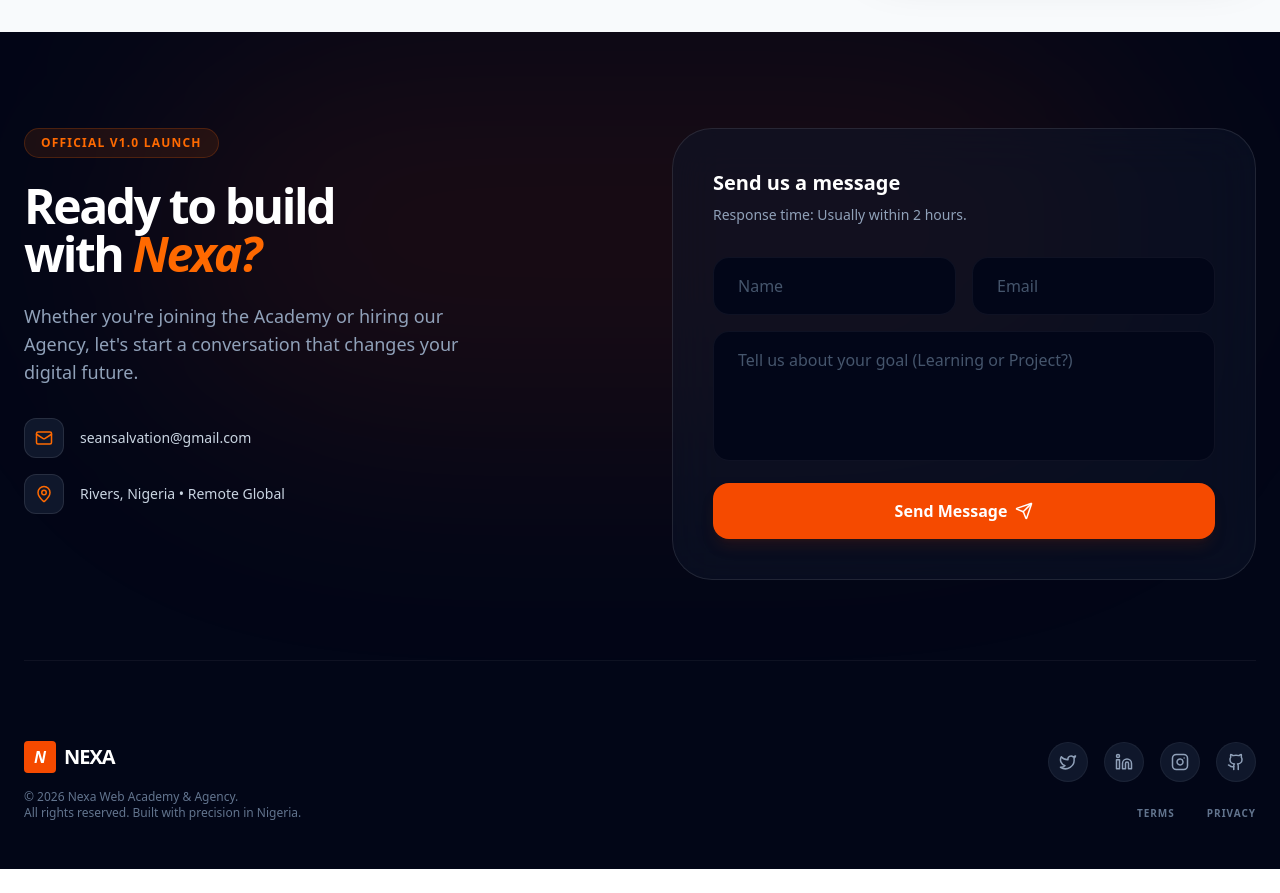
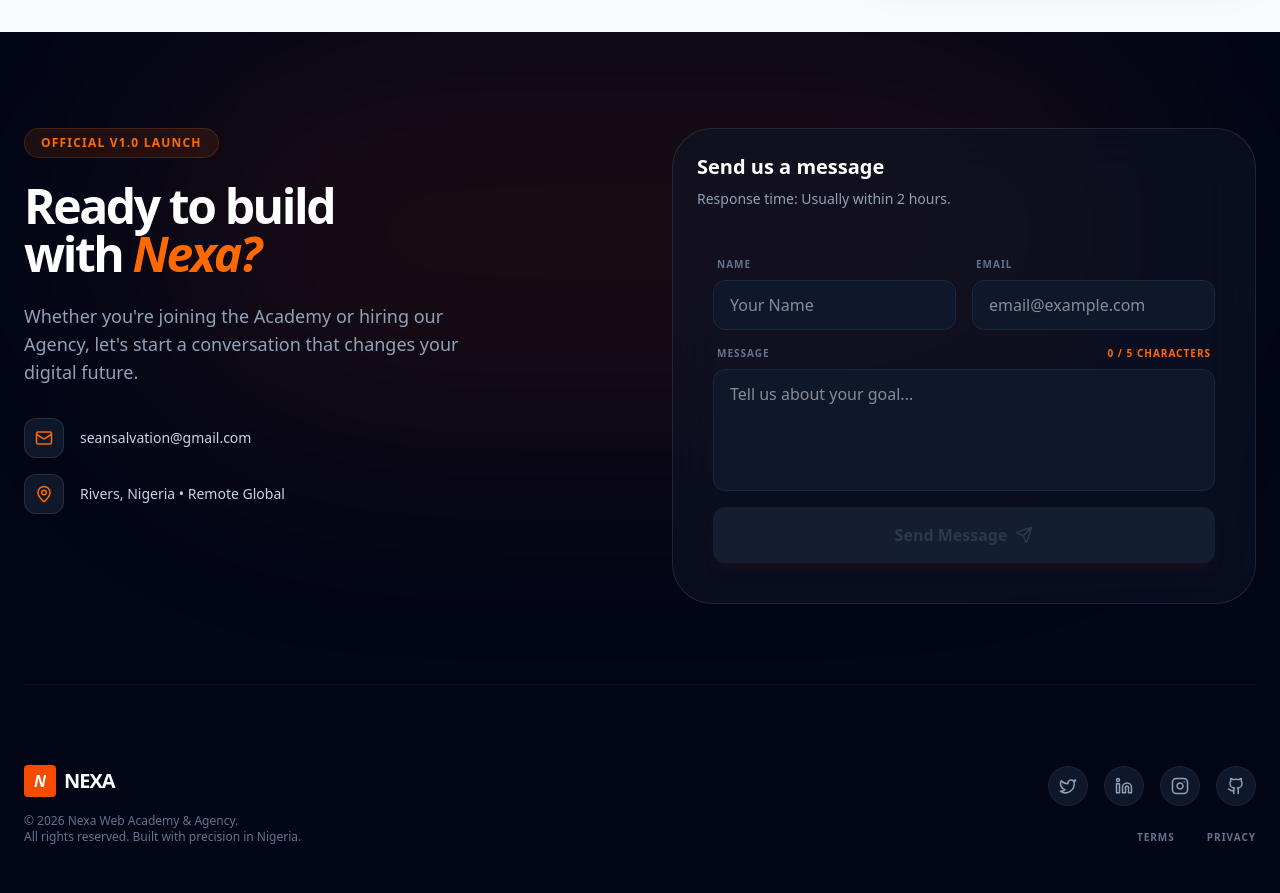
Before and after one commit to Nexeahub/nexea, a Next.js app: page / in a window 1280 px wide. Shown: the part 8020-8913 px from the top of the page. Before the commit the page ends 8889 px from the top, so only its background shows below. Built offline with nearby package versions, Linux system fonts and the light colour scheme.

Commit message:
feat: implement footer contact form with email sending functionality

```diff
--- /dev/null
+++ b/app/components/FooterForm.jsx
@@ -0,0 +1,184 @@
+"use client";
+
+import { useRef, useState } from "react";
+import emailjs from "@emailjs/browser";
+import {
+  Send,
+  Loader2,
+  CheckCircle2,
+  AlertCircle,
+  RefreshCcw,
+} from "lucide-react";
+import { motion, AnimatePresence } from "framer-motion";
+
+export default function FooterForm() {
+  const form = useRef();
+  const [loading, setLoading] = useState(false);
+  const [success, setSuccess] = useState(false);
+  const [error, setError] = useState("");
+  const [values, setValues] = useState({ name: "", email: "", message: "" });
+
+  const emailRegex = /^\S+@\S+\.\S+$/;
+  const isNameValid = values.name.trim().length > 0;
+  const isEmailValid = emailRegex.test(values.email);
+  const isMessageValid = values.message.trim().length >= 5;
+  const canSubmit = isNameValid && isEmailValid && isMessageValid;
+
+  const handleChange = (e) => {
+    if (error) setError("");
+    setValues({ ...values, [e.target.name]: e.target.value });
+  };
+
+  const sendEmail = async (e) => {
+    e.preventDefault();
+    setLoading(true);
+    setError("");
+
+    try {
+      await emailjs.sendForm(
+        process.env.NEXT_PUBLIC_EMAIL_JS_SERVICE_ID,
+        process.env.NEXT_PUBLIC_EMAIL_JS_TEMPLATE_ID,
+        form.current,
+        process.env.NEXT_PUBLIC_EMAIL_JS_PUBLIC_KEY,
+      );
+      setSuccess(true);
+      setValues({ name: "", email: "", message: "" });
+    } catch (err) {
+      setError(
+        `Failed to send message: ${err.text || "Please try again later."}`,
+      );
+    } finally {
+      setLoading(false);
+    }
+  };
+
+  return (
+    <div className="w-full max-w-2xl mx-auto p-4 min-h-[300px] flex flex-col justify-center">
+      <AnimatePresence mode="wait">
+        {!success ? (
+          <motion.form
+            key="contact-form"
+            initial={{ opacity: 0, y: 10 }}
+            animate={{ opacity: 1, y: 0 }}
+            exit={{ opacity: 0, scale: 0.95 }}
+            ref={form}
+            className="space-y-4"
+            onSubmit={sendEmail}
+          >
+            <div className="grid md:grid-cols-2 gap-4">
+              <div className="flex flex-col gap-2">
+                <div className="flex justify-between text-[10px] uppercase font-bold tracking-widest text-slate-500 px-1">
+                  <span>Name</span>
+                  {!isNameValid && values.name && (
+                    <span className="text-orange-500">Required</span>
+                  )}
+                </div>
+                <input
+                  name="name"
+                  value={values.name}
+                  onChange={handleChange}
+                  placeholder="Your Name"
+                  className="w-full capitalize bg-slate-900 border border-slate-800 rounded-xl px-4 py-3 text-white outline-none focus:border-orange-500 transition-all"
+                />
+              </div>
+
+              <div className="flex flex-col gap-2">
+                <div className="flex justify-between text-[10px] uppercase font-bold tracking-widest text-slate-500 px-1">
+                  <span>Email</span>
+                  {!isEmailValid && values.email && (
+                    <span className="text-orange-500">Invalid</span>
+                  )}
+                </div>
+                <input
+                  name="email"
+                  type="email"
+                  value={values.email}
+                  onChange={handleChange}
+                  placeholder="email@example.com"
+                  className="w-full bg-slate-900 border border-slate-800 rounded-xl px-4 py-3 text-white outline-none focus:border-orange-500 transition-all"
+                />
+              </div>
+            </div>
+
+            <div className="flex flex-col gap-2">
+              <div className="flex justify-between text-[10px] uppercase font-bold tracking-widest text-slate-500 px-1">
+                <span>Message</span>
+                <span
+                  className={
+                    isMessageValid ? "text-emerald-500" : "text-orange-500"
+                  }
+                >
+                  {values.message.length} / 5 characters
+                </span>
+              </div>
+              <textarea
+                name="message"
+                value={values.message}
+                onChange={handleChange}
+                rows={4}
+                placeholder="Tell us about your goal..."
+                className="w-full bg-slate-900 border border-slate-800 rounded-xl px-4 py-3 text-white outline-none focus:border-orange-500 transition-all resize-none"
+              />
+            </div>
+
+            <div className="space-y-4">
+              <AnimatePresence>
+                {error && (
+                  <motion.div
+                    initial={{ opacity: 0, height: 0 }}
+                    animate={{ opacity: 1, height: "auto" }}
+                    exit={{ opacity: 0, height: 0 }}
+                    className="flex items-center gap-2 text-sm font-medium text-orange-500 bg-orange-500/10 p-3 rounded-lg border border-orange-500/20"
+                  >
+                    <AlertCircle size={16} /> {error}
+                  </motion.div>
+                )}
+              </AnimatePresence>
+
+              <button
+                type="submit"
+                disabled={!canSubmit || loading}
+                className="w-full cursor-pointer disabled:cursor-not-allowed py-4 font-bold rounded-xl flex items-center justify-center gap-2 transition-all bg-orange-600 hover:bg-orange-500 text-white shadow-lg shadow-orange-900/20 active:scale-[0.98] disabled:bg-slate-800 disabled:text-slate-600 disabled:opacity-60"
+              >
+                {loading ? (
+                  <Loader2 className="animate-spin" size={20} />
+                ) : (
+                  <>
+                    Send Message <Send size={18} />
+                  </>
+                )}
+              </button>
+            </div>
+          </motion.form>
+        ) : (
+          <motion.div
+            key="success-message"
+            initial={{ opacity: 0, scale: 0.9 }}
+            animate={{ opacity: 1, scale: 1 }}
+            className="text-center space-y-6 py-10 bg-slate-900/50 border border-slate-800 rounded-3xl p-6"
+          >
+            <div className="flex justify-center">
+              <div className="h-20 w-20 bg-emerald-500/10 rounded-full flex items-center justify-center text-emerald-500 border border-emerald-500/20">
+                <CheckCircle2 size={40} />
+              </div>
+            </div>
+            <div className="space-y-2">
+              <h3 className="text-2xl font-bold text-white">
+                Message Received!
+              </h3>
+              <p className="text-slate-400">
+                Thanks for reaching out. Our team will get back to you shortly.
+              </p>
+            </div>
+            <button
+              onClick={() => setSuccess(false)}
+              className="inline-flex cursor-pointer items-center gap-2 text-sm text-slate-500 hover:text-orange-500 transition-colors"
+            >
+              <RefreshCcw size={14} /> Send another message
+            </button>
+          </motion.div>
+        )}
+      </AnimatePresence>
+    </div>
+  );
+}
--- a/app/components/FooterSection.jsx
+++ b/app/components/FooterSection.jsx
@@ -12,6 +12,7 @@ import {
   MapPin,
 } from "lucide-react";
 import Link from "next/link";
+import FooterForm from "./FooterForm";
 
 export default function FooterSection() {
   const currentYear = new Date().getFullYear();
@@ -57,7 +58,7 @@ export default function FooterSection() {
             </div>
           </div>
 
-          <div className="bg-slate-900/50 p-8 md:p-10 rounded-[2.5rem] border border-white/10 backdrop-blur-xl">
+          <div className="bg-slate-900/50 p-6 rounded-[2.5rem] border border-white/10 backdrop-blur-xl">
             <h4 className="text-xl font-bold text-white mb-2">
               Send us a message
             </h4>
@@ -65,28 +66,7 @@ export default function FooterSection() {
               Response time: Usually within 2 hours.
             </p>
 
-            <form className="space-y-4" onSubmit={(e) => e.preventDefault()}>
-              <div className="grid md:grid-cols-2 gap-4">
-                <input
-                  type="text"
-                  placeholder="Name"
-                  className="w-full bg-slate-950 border border-white/5 rounded-2xl px-6 py-4 text-white placeholder:text-slate-600 focus:border-orange-500 outline-none transition-all"
-                />
-                <input
-                  type="email"
-                  placeholder="Email"
-                  className="w-full bg-slate-950 border border-white/5 rounded-2xl px-6 py-4 text-white placeholder:text-slate-600 focus:border-orange-500 outline-none transition-all"
-                />
-              </div>
-              <textarea
-                placeholder="Tell us about your goal (Learning or Project?)"
-                rows={4}
-                className="w-full bg-slate-950 border border-white/5 rounded-2xl px-6 py-4 text-white placeholder:text-slate-600 focus:border-orange-500 outline-none transition-all resize-none"
-              ></textarea>
-              <button className="w-full py-4 bg-orange-600 hover:bg-orange-500 text-white font-black rounded-2xl flex items-center justify-center gap-2 transition-all shadow-lg shadow-orange-900/20">
-                Send Message <Send size={18} />
-              </button>
-            </form>
+            <FooterForm />
           </div>
         </div>
 
--- a/app/globals.css
+++ b/app/globals.css
@@ -28,3 +28,7 @@ body {
 html {
   scroll-behavior: smooth;
 }
+
+textarea::first-letter {
+  text-transform: uppercase;
+}
--- a/package.json
+++ b/package.json
@@ -9,6 +9,7 @@
     "lint": "eslint"
   },
   "dependencies": {
+    "@emailjs/browser": "^4.4.1",
     "canvas-confetti": "^1.9.4",
     "framer-motion": "^12.34.3",
     "html2canvas": "^1.4.1",
```
Also changed, not shown: 1 other file (tests, documents, lock files or other folders).
